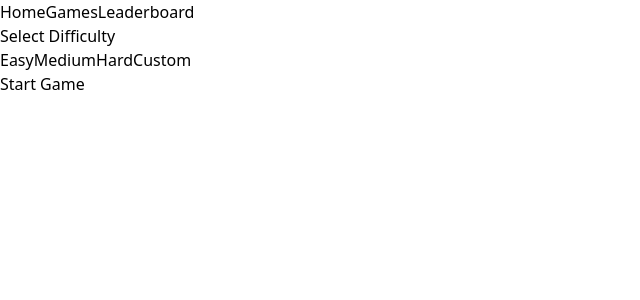
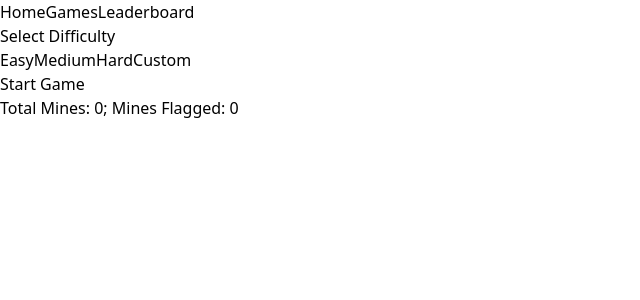
Before and after one commit to TWhite147/sweeping-mines, a React (Vite) app in the folder client/: page /games in a window 1280 px wide. Shown: the top 300 px of the page, without its empty margins (0-640 px from the left). Built offline with nearby package versions, Linux system fonts and the light colour scheme.

Commit message:
Added total mine count and mines flagged

```diff
--- a/client/src/components/PuzzleGrid.tsx
+++ b/client/src/components/PuzzleGrid.tsx
@@ -9,10 +9,12 @@ interface Cell {
 interface PuzzleGridProps {
   grid: number[][];
   onGameEnd: (status: "won" | "lost") => void;
+  totalMines: number;
 }
 
-const PuzzleGrid: React.FC<PuzzleGridProps> = ({ grid, onGameEnd }) => {
+const PuzzleGrid: React.FC<PuzzleGridProps> = ({ grid, onGameEnd, totalMines }) => {
   const [cells, setCells] = useState<Cell[][]>([]);
+  const [mineCount, setMineCount] = useState<number>(0);
 
   useEffect(() => {
     const initialCells = grid.map((row) =>
@@ -101,13 +103,17 @@ const PuzzleGrid: React.FC<PuzzleGridProps> = ({ grid, onGameEnd }) => {
     const cell = newCells[row][col];
 
     if (!cell.revealed) {
+      if (cell.flagged) setMineCount(mineCount - 1);
+      else setMineCount(mineCount+1)
       cell.flagged = !cell.flagged;
       setCells(newCells);
     }
+
   };
 
   return (
     <div>
+      <div> Total Mines: {`${totalMines}`}; Mines Flagged: {`${mineCount}`} </div>
       {cells.map((row, rowIndex) =>
         row.map((cell, colIndex) => (
           <div
--- a/client/src/pages/GamesPage.tsx
+++ b/client/src/pages/GamesPage.tsx
@@ -15,6 +15,7 @@ const GamesPage: React.FC = () => {
   const [grid, setGrid] = useState<number[][]>([]);
   const [gameStatus, setGameStatus] = useState<"playing" | "won" | "lost">("playing");
   const [difficulty, setDifficulty] = useState<Difficulty>("easy");
+  const [totalMines, setTotalMines] = useState<number>(0);
 
   const startGame = async () => {
     try {
@@ -33,6 +34,7 @@ const GamesPage: React.FC = () => {
       const newGrid = await generatePuzzle(rows, cols, mines);
       setGrid(newGrid);
       setGameStatus("playing");
+      setTotalMines(mines);
     } catch (error) {
       console.error(error);
       alert("Failed to generate puzzle. Please try again later.");
@@ -65,7 +67,7 @@ const GamesPage: React.FC = () => {
       {gameStatus === "won" && <p>You Won! 🎉</p>}
 
       <div>
-        <PuzzleGrid grid={grid} onGameEnd={handleGameEnd} />
+        <PuzzleGrid grid={grid} onGameEnd={handleGameEnd} totalMines={totalMines}/>
       </div>
     </div>
   );
```
Also changed, not shown: 1 other file (tests, documents, lock files or other folders).
